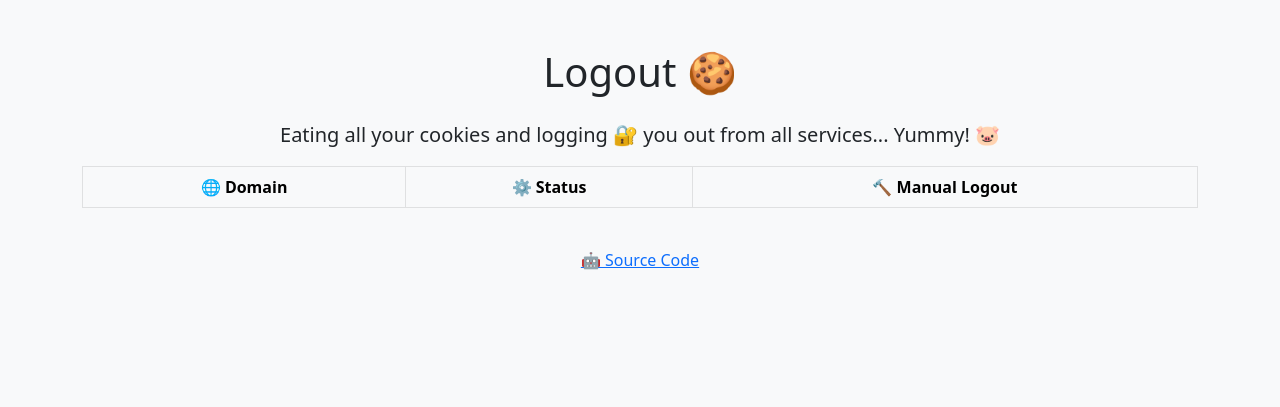
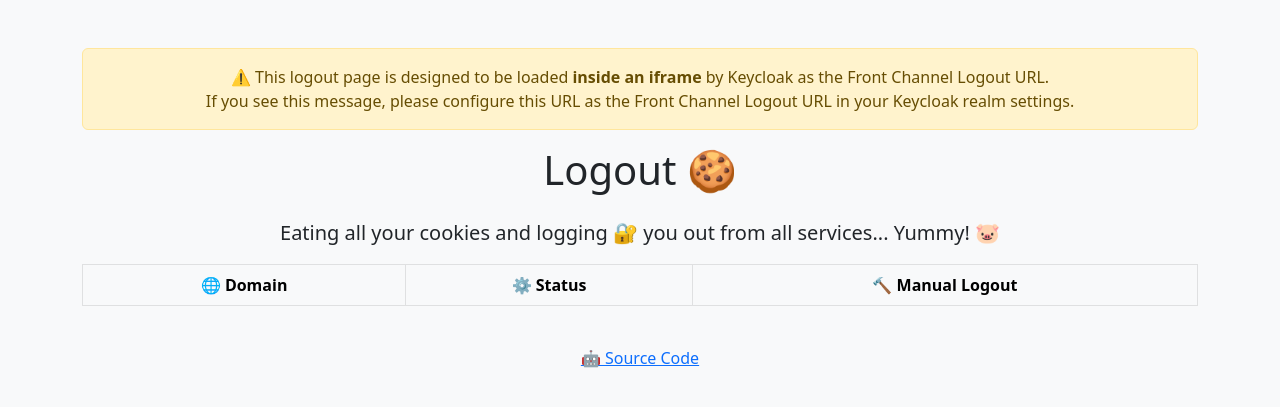
Before and after one commit to kevinveenbirkenbach/universal-logout, a Flask app: page / in a window 1280 px wide. Shown: the top 407 px of the page. Run offline with Flask 2, Linux system fonts and the light colour scheme; lists and menus that the app fills with data are empty.

Commit message:
Added keycloak warning

```diff
--- a/templates/conductor.html.j2
+++ b/templates/conductor.html.j2
@@ -24,10 +24,22 @@
     .manual-logout-link {
       font-weight: 600;
     }
+    /* Alert styling */
+    #iframe-warning {
+      display: none;
+      margin-bottom: 1rem;
+    }
   </style>
 </head>
 <body class="bg-light">
   <div class="container py-5">
+
+    <!-- Alert if NOT loaded in iframe -->
+    <div id="iframe-warning" class="alert alert-warning text-center" role="alert">
+      ⚠️ This logout page is designed to be loaded <strong>inside an iframe</strong> by Keycloak as the Front Channel Logout URL.<br />
+      If you see this message, please configure this URL as the Front Channel Logout URL in your Keycloak realm settings.
+    </div>
+
     <h1 class="mb-4 text-center">Logout 🍪</h1>
     <p class="lead text-center">
       Eating all your cookies and logging 🔐 you out from all services... Yummy! 🐷
@@ -77,6 +89,11 @@
   <script src="https://cdn.jsdelivr.net/npm/bootstrap@5.3.0/dist/js/bootstrap.bundle.min.js"></script>
 
   <script>
+    // Show warning if not in iframe
+    if (window.self === window.top) {
+      document.getElementById('iframe-warning').style.display = 'block';
+    }
+
     const domains = {{ domains | tojson | safe }};
 
     domains.forEach((host, index) => {
```
